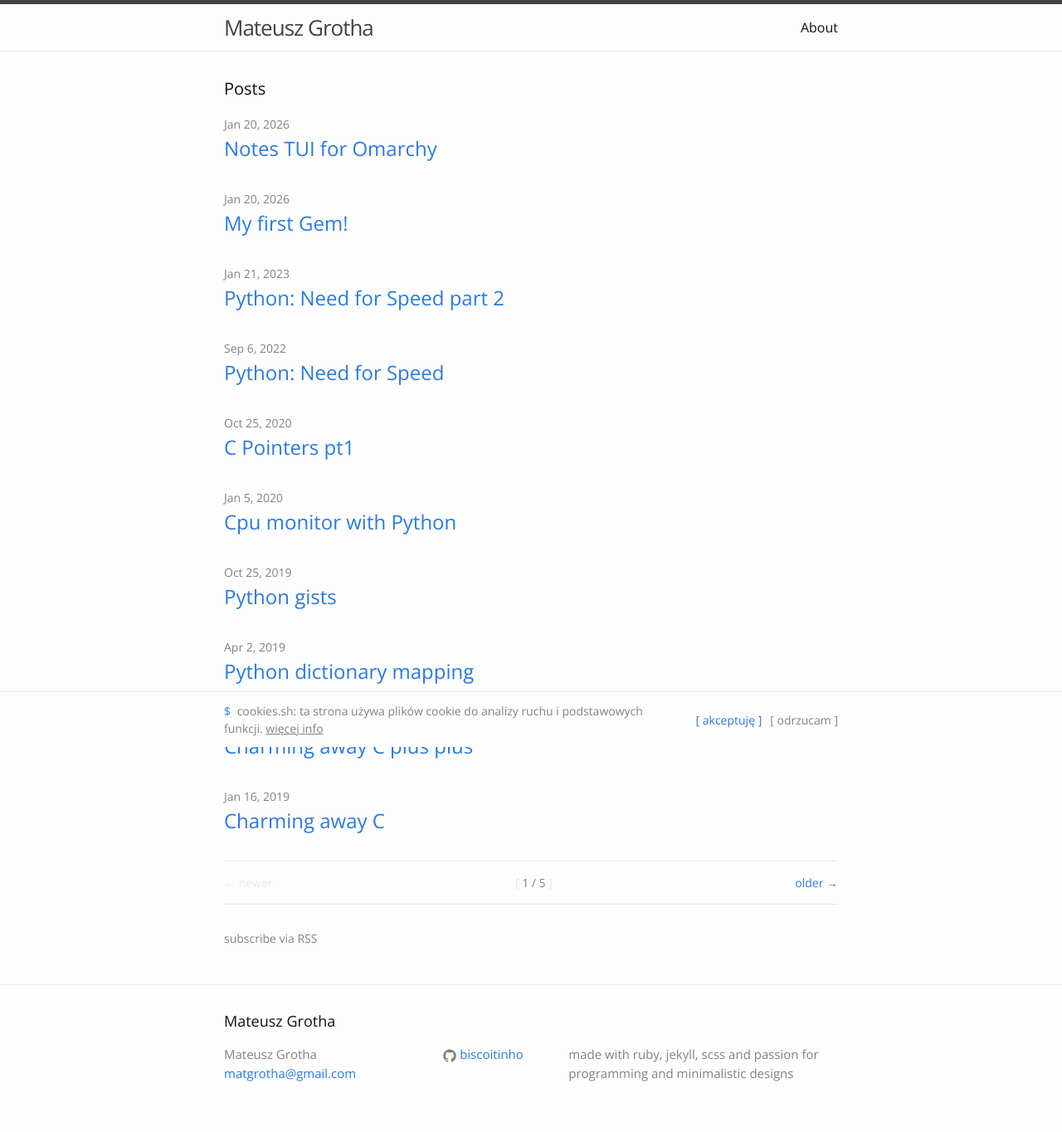
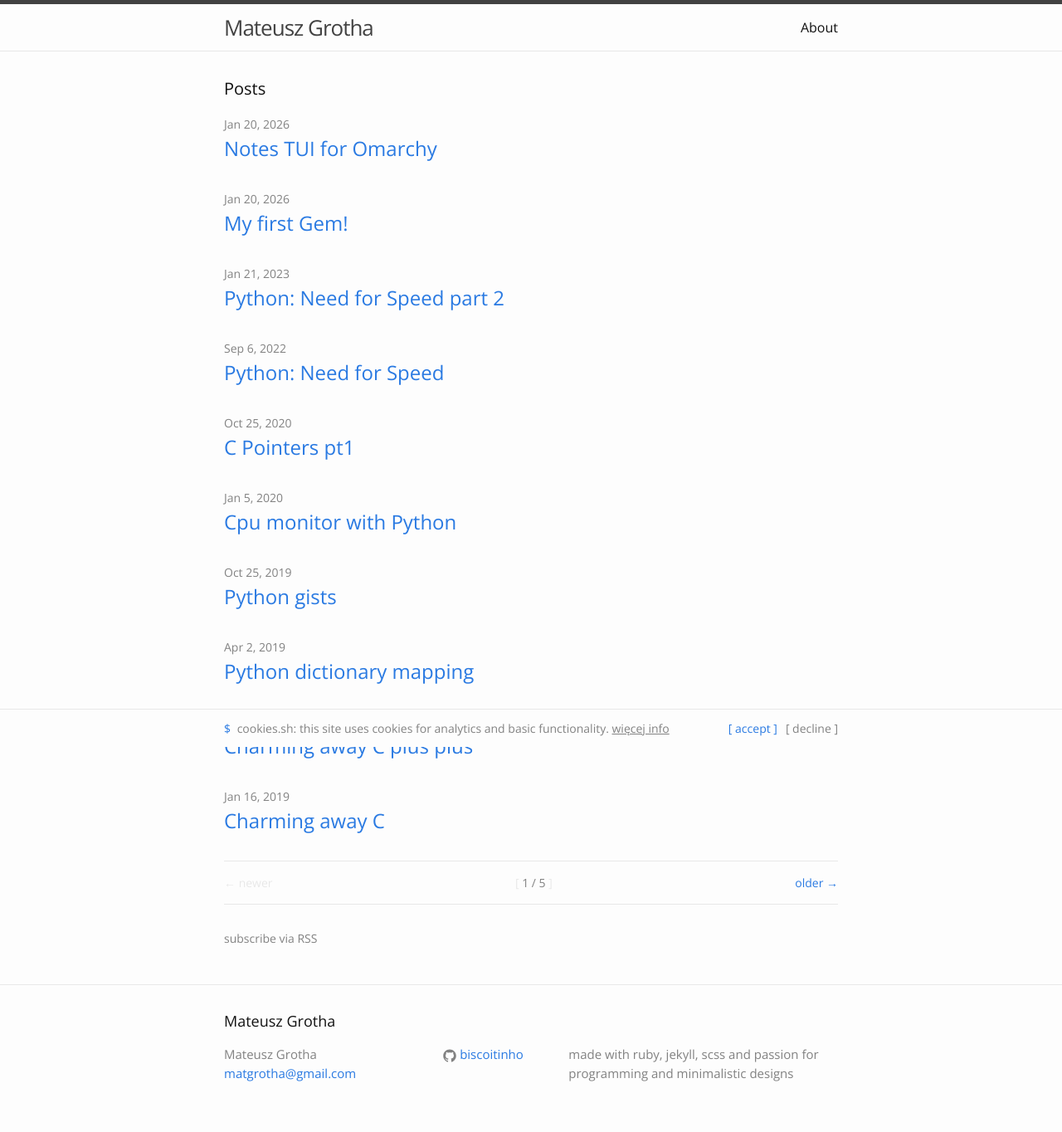
Before and after one commit to biscoitinho/biscoitinho.github.io, a Jekyll site: the page built from index.html, in a window 1280 px wide. Shown: the whole page at 83% size. Built offline with Jekyll 4.4.1, drawn with Linux system fonts in a browser that asks for light colours; the list of posts is cut into pages by our own code.

Commit message:
Change cookie banner text to English
https://claude.ai/code/session_01E6qBXyy7tBeiXjLmvqDmwA

```diff
--- a/_includes/cookie-consent.html
+++ b/_includes/cookie-consent.html
@@ -2,12 +2,12 @@
   <div class="cookie-inner">
     <span class="cookie-msg">
       <span class="cookie-prompt">$</span> cookies.sh:
-      ta strona używa plików cookie do analizy ruchu i podstawowych funkcji.
+      this site uses cookies for analytics and basic functionality.
       <a href="https://policies.google.com/privacy" target="_blank" rel="noopener">więcej info</a>
     </span>
     <div class="cookie-actions">
-      <button class="cookie-btn cookie-accept" onclick="cookieConsent(true)">[ akceptuję ]</button>
-      <button class="cookie-btn cookie-decline" onclick="cookieConsent(false)">[ odrzucam ]</button>
+      <button class="cookie-btn cookie-accept" onclick="cookieConsent(true)">[ accept ]</button>
+      <button class="cookie-btn cookie-decline" onclick="cookieConsent(false)">[ decline ]</button>
     </div>
   </div>
 </div>
```
